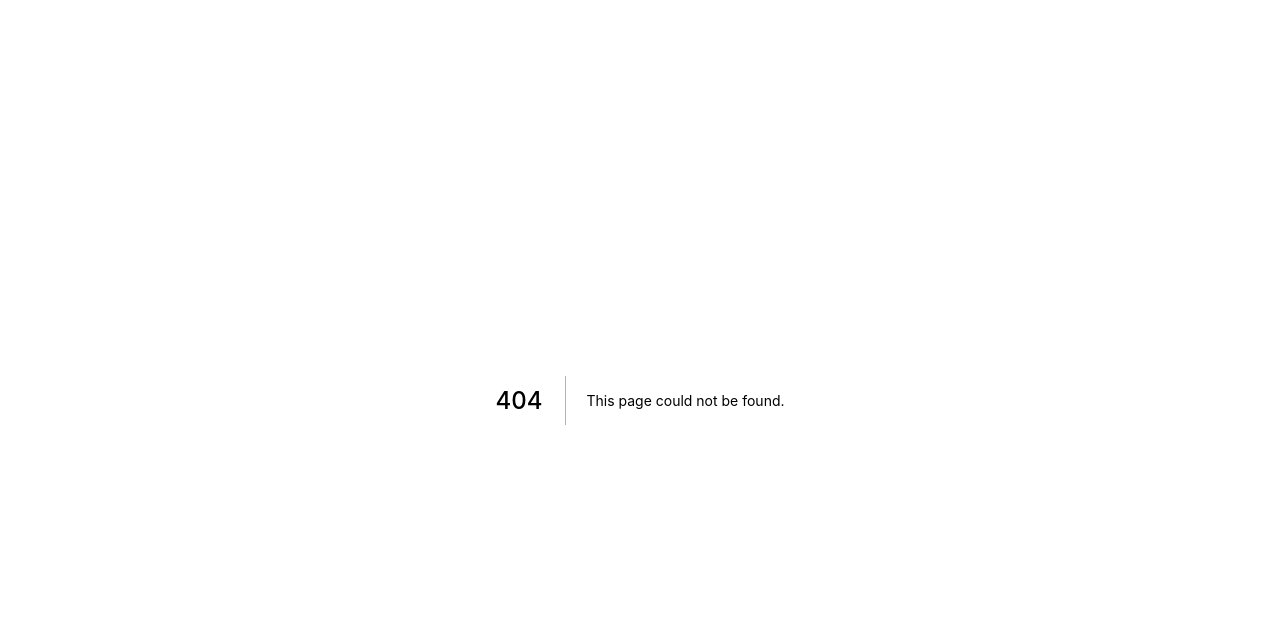
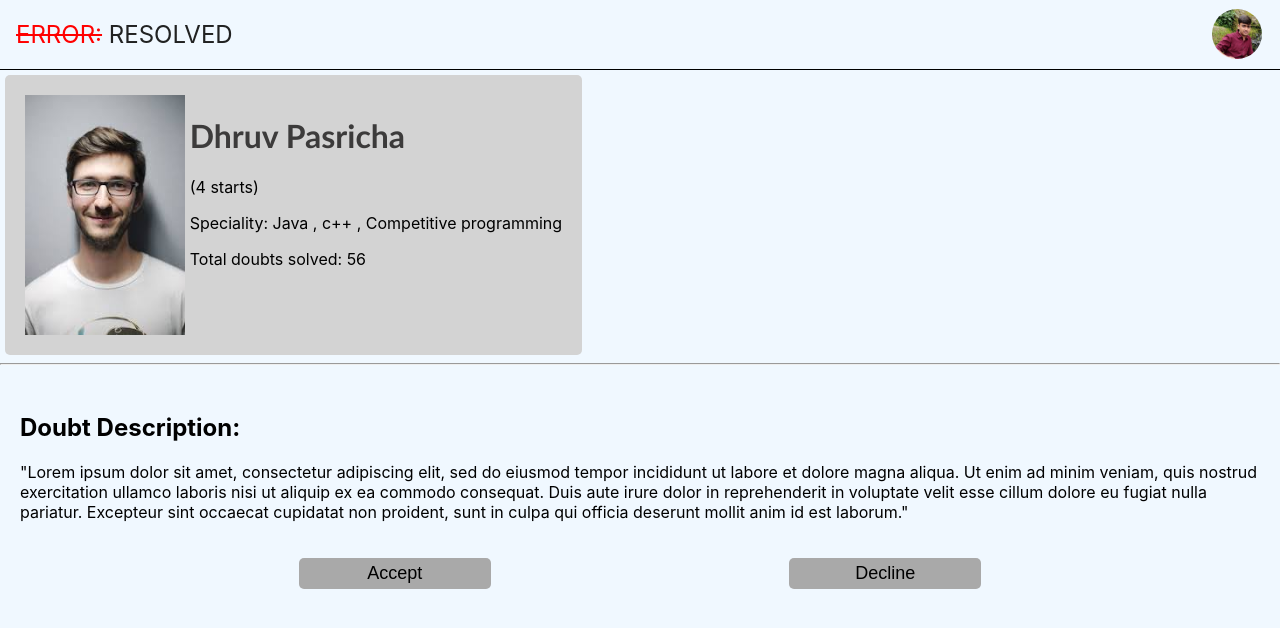
Before and after one commit to arpitgoyal442/Error-Resolved, a Next.js app: page /student/notification/1 in a window 1280 px wide. Before the commit this address had no page. Shown: the top 628 px of the page. Built offline with nearby package versions, Linux system fonts and the light colour scheme.

Commit message:
notification handle page

```diff
--- a/components/student/DropdownContent.js
+++ b/components/student/DropdownContent.js
@@ -1,13 +1,17 @@
+import Link from "next/link"
+
+function DropdownContent(){
 
 
-function DropdownContent(){
 
 
     return (
 
         <>
 
+        <Link href="/student/notification/123">
         <p> <b> Arpit Goyal</b> Is requesting to solve Java Doubt</p>
+        </Link>
 
 
 
--- a/pages/_app.js
+++ b/pages/_app.js
@@ -17,6 +17,7 @@ import "../styles/student/NewDoubt.css"
 import "../styles/debugger/DebuggerProfile.css"
 import "../styles/UserChart.css"
 import "../styles/debugger/DoubtModal.css"
+import "../styles/student/NotificationHandle.css"
 
 // import 'bootstrap/dist/css/bootstrap.css'
 
--- /dev/null
+++ b/pages/student/notification/[notificationid].js
@@ -0,0 +1,49 @@
+
+import Navbar from "../../../components/Navbar";
+
+
+function notificationHandle(){
+
+    return(
+
+      <div className="notificationHandle">
+
+          <Navbar/>
+
+          <div className="notificationHandle_header">
+
+              <img src="/userimg.jpg" alt="" />
+              <div className="notificationHandle_header_right">
+
+                  <h1>Dhruv Pasricha</h1>
+                  <p>(4 starts)</p>
+                  <p>Speciality: Java , c++ , Competitive programming</p>
+                  <p>Total doubts solved: 56</p>
+
+              </div>
+
+          </div>
+          <hr />
+
+          <div className="notificationHandle_body">
+              <h2>Doubt Description:</h2>
+              <p>"Lorem ipsum dolor sit amet, consectetur adipiscing elit, sed do eiusmod tempor incididunt ut labore et dolore magna aliqua. Ut enim ad minim veniam, quis nostrud exercitation ullamco laboris nisi ut aliquip ex ea commodo consequat. Duis aute irure dolor in reprehenderit in voluptate velit esse cillum dolore eu fugiat nulla pariatur. Excepteur sint occaecat cupidatat non proident, sunt in culpa qui officia deserunt mollit anim id est laborum."</p>
+          </div>
+
+
+
+          <div className="notificationHandle_footer">
+
+              <button>Accept</button>
+              <button>Decline</button>
+          </div>
+
+
+
+
+      </div>
+    )
+
+}
+
+export default notificationHandle;
--- /dev/null
+++ b/styles/student/NotificationHandle.css
@@ -0,0 +1,71 @@
+.notificationHandle{
+
+    width: 100vw;
+    height: 100vh;
+
+}
+
+
+
+.notificationHandle_header{
+    display: flex;
+    padding: 20px;
+    /* flex-wrap: wrap; */
+    width: fit-content;
+    background-color:lightgray;
+    border-radius: 5px;
+    margin: 5px;
+
+
+}
+
+.notificationHandle_header h1{
+
+    font-family: 'Gill Sans', 'Gill Sans MT', Calibri, 'Trebuchet MS', sans-serif;
+   color:rgb(60, 59, 59)
+
+
+}
+
+.notificationHandle_header img{
+
+    height: 30vh;
+    min-height: 200px;
+}
+
+.notificationHandle_header_right{
+
+    margin-left: 5px;
+}
+
+.notificationHandle_body{
+
+    padding:20px
+}
+
+.notificationHandle_footer{
+
+    display: flex;
+    justify-content: space-evenly;
+
+
+
+}
+.notificationHandle_footer button{
+
+    font-size:large;
+    width: 15%;
+    height: fit-content;
+    border-radius: 5px;
+    background-color:darkgray;
+    border: 0;
+    padding: 5px;
+
+
+}
+
+.notificationHandle_footer button:hover{
+
+    background-color: lightgray;
+    cursor: pointer;
+}
```
Also changed, not shown: public/userimg.jpg (added).
